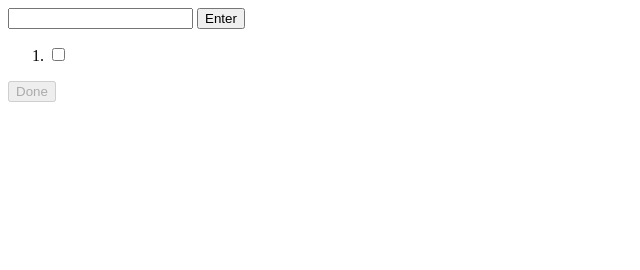
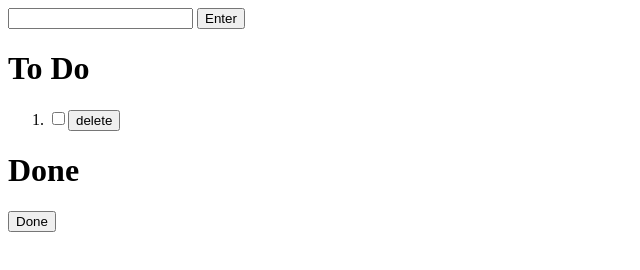
Before and after one commit to scrmbld/introJS, a website: page index.html in a window 1280 px wide. Both pictures are taken after a click on the button "Enter". Shown: the whole page, without its empty margins (0-640 px from the left). Drawn offline with Linux system fonts and the light colour scheme.

Commit message:
added updateList()

```diff
--- a/index.html
+++ b/index.html
@@ -10,10 +10,15 @@
 <body>
   <input type="text" class="add-list">
   <button class="enter">Enter</button>
-  <ol>
+  <h1>To Do</h1>
+  <ol id="to-do" class="todo-list">
 
   </ol>
-  <button class="btn-done" disabled>Done</button>
+  <h1>Done</h1>
+  <ol id="done" class="todo-list">
+
+  </ol>
+  <button class="btn-done">Done</button>
 <!-- js link -->
   <script src="js/scripts.js" type="text/javascript"></script>
 
--- a/js/scripts.js
+++ b/js/scripts.js
@@ -1,24 +1,19 @@
 //getting HTML elements
 const input=document.querySelector(`.add-list`);
 const enter=document.querySelector(`.enter`);
-const ol=document.querySelector(`ol`);
+const todoList=document.querySelector(`#to-do`);
+const doneList=document.querySelector(`#done`);
 const completeButton=document.querySelector(`.btn-done`);
 //adding placeholders
 let currentInput=``;
-let todoList=[];
+let todoArray=[];
+let doneArray=[]
+
 //setting up functions
-function checkDone(todoList){
-  let listDone=true;
-  for (let i=0;i<todoList.length;i++){
-    if(todoList[i].done==false){
-      listDone=false;
-      console.log(todoList[i]);
-    }
-  }
-  if(listDone==true){
-    completeButton.removeAttribute(`disabled`);
-  }else if(listDone==false){
-    completeButton.setAttribute(`disabled`, true);
+function updateList(list, ol){
+  ol.innerHTML=``;
+  for(let i=0; i<list.length; i++){
+    ol.appendChild(list[i].name);
   }
 }
 
@@ -28,17 +23,47 @@ function createLi(finalInput){
     name:document.createElement(`li`),//the li
     done:false//whether the item has been completed
   };
-  todoList.push(container);//pushing the li to the list
-  container.name.setAttribute(`id`, `${todoList.length}`);//setting id
-
+  todoArray.push(container);//pushing the li to the list
+  container.name.setAttribute(`id`, `${todoArray.length}`);//setting id
+  container.name.setAttribute(`draggable`, true);
+  //"done" checkbox
   let checkBox=document.createElement(`input`);
   checkBox.setAttribute(`type`, `checkbox`);
-
+  //text of li
   let content=document.createElement(`span`);
   content.textContent=finalInput;
+  content.classList.add(`item`);
+  container.content=content.textContent;//putting the text into the object
+  //delete button
+  let del=document.createElement(`button`);
+  del.classList.add(`btn-del`);
+  del.textContent=`delete`;
 
-  container.name.append(checkBox, content);
-  ol.appendChild(container.name);
+  //appending elements
+  container.name.append(checkBox, content, del);
+  updateList(todoArray, todoList);
+
+  //adding event listeners
+  //checkbox
+  checkBox.addEventListener(`input`, function(event){
+    container.done=checkBox.checked;
+    content.classList.toggle(`done`);
+    if(checkBox.checked==true){
+      doneArray.push(container);
+      console.log(doneArray);
+    }
+  })
+  //delete button
+  del.addEventListener(`click`, function(event){
+    //finding the element that has been deleted
+    for(let i=0;i<todoArray.length;i++){
+      if(todoArray[i].name==this.parentElement){
+        todoArray.splice(i, 1);
+        console.log(todoArray);
+      }
+    }
+    updateList(todoArray, todoList);
+  })
 }
 
 //adding things to list
@@ -53,7 +78,5 @@ enter.addEventListener(`click`, e =>{
 })
 //"done" button functionality
 completeButton.addEventListener(`click`,function(){
-  completeButton.setAttribute(`disabled`,`true`);
-  todoList=[];
-  ol.innerHTML=``;
+  updateList(doneArray, doneList);
 })
```
